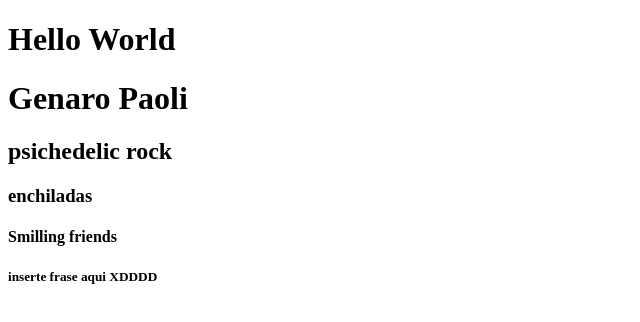
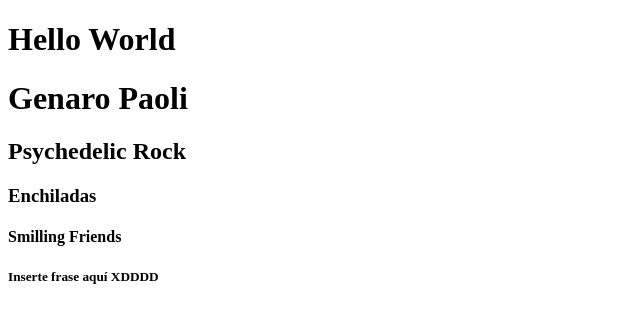
Before and after one commit to genasPaoli/Ch62preferencias, a plain HTML site: page index.html in a window 1280 px wide. Shown: the whole page, without its empty margins (0-640 px from the left). Drawn offline with Linux system fonts and the light colour scheme.

Commit message:
fix: Correccion de escritura

```diff
--- a/index.html
+++ b/index.html
@@ -16,10 +16,10 @@
 
     <h1>Hello World</h1>
 	<h1>Genaro Paoli</h1>
-<h2> psichedelic rock </h2>
-<h3> enchiladas </h3>
-<h4> Smilling friends </h4>
-<h5> inserte frase aqui XDDDD </h5>
+<h2> Psychedelic Rock </h2>
+<h3> Enchiladas </h3>
+<h4> Smilling Friends </h4>
+<h5> Inserte frase aquí XDDDD </h5>
 
 </body>
 
```
